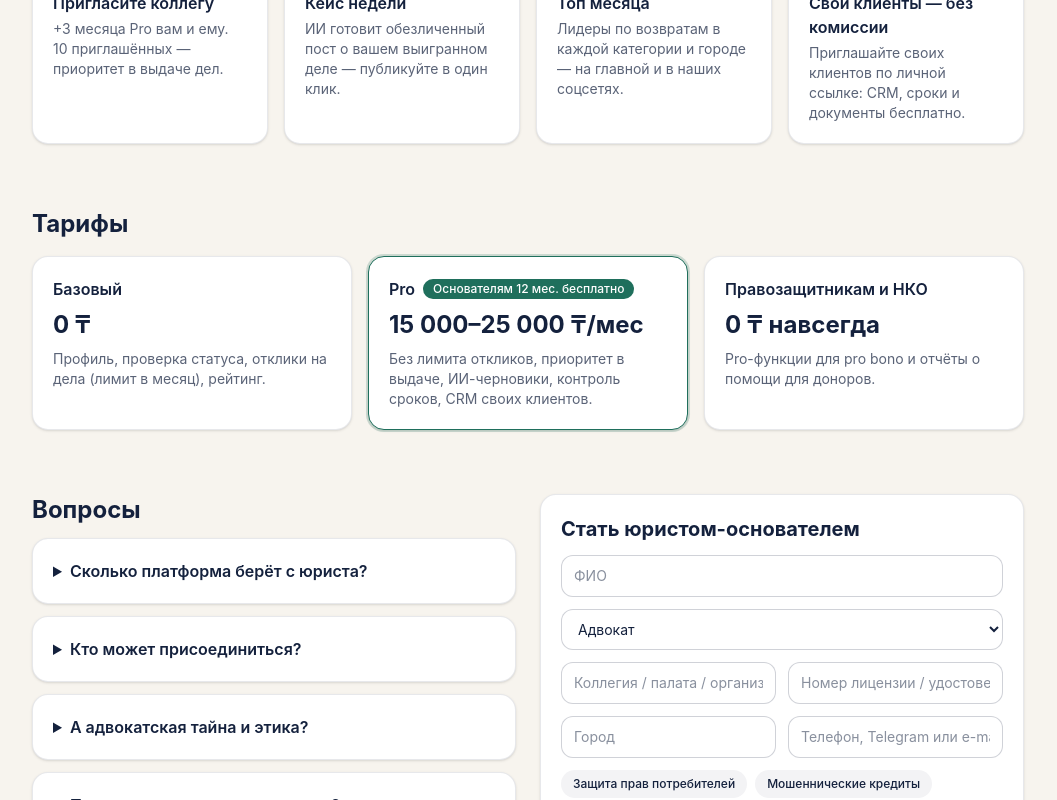
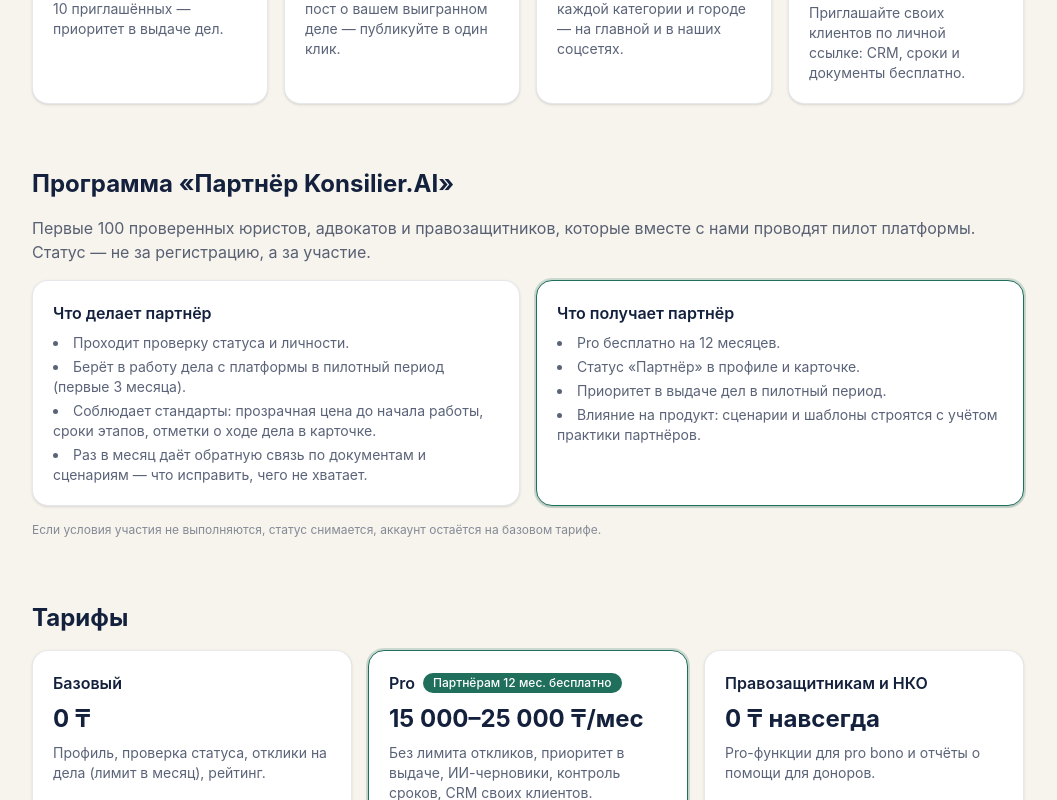
Before and after one commit to gigrosscom/legal-autopilot, a Next.js app in the folder apps/web/: page /for-lawyers in a window 1280 px wide. Shown: the part 2000-2800 px from the top of the page, without its empty margins (112-1169 px from the left). Built offline with nearby package versions, Linux system fonts and the light colour scheme; no server answers.

Commit message:
Rename lawyer 'founders' programme to 'Partner Konsilier.AI' and spell out partner obligations and benefits
Co-Authored-By: Claude Opus 5.5 <noreply@anthropic.com>
Claude-Session: https://claude.ai/code/session_01Ra4Tt5pojTbvsBrRqGnk8y

```diff
--- a/apps/web/app/for-lawyers/page.tsx
+++ b/apps/web/app/for-lawyers/page.tsx
@@ -34,7 +34,7 @@ const BENEFITS = [
 const FAQ = [
   {
     q: "Сколько платформа берёт с юриста?",
-    a: "С гонорара — 0%. Базовый тариф бесплатный. Pro (без лимита откликов, приоритет, ИИ-инструменты, CRM) — " + PRO_PRICE + ". Для программы «Основатели» Pro бесплатно 12 месяцев.",
+    a: "С гонорара — 0%. Базовый тариф бесплатный. Pro (без лимита откликов, приоритет, ИИ-инструменты, CRM) — " + PRO_PRICE + ". Для участников программы «Партнёр Konsilier.AI» Pro бесплатно 12 месяцев.",
   },
   {
     q: "Кто может присоединиться?",
@@ -117,7 +117,7 @@ function ShareCard({ name, demo }: { name: string; demo: boolean }) {
   return (
     <div className="mx-auto w-full max-w-sm rounded-3xl bg-gradient-to-br from-[#1f6f5c] to-[#14213d] p-5 text-white shadow-lg">
       <div className="text-xs uppercase tracking-widest opacity-70">
-        Konsilier.AI · {demo ? "пример карточки" : "юрист-основатель"}
+        Konsilier.AI · {demo ? "пример карточки" : "партнёр платформы"}
       </div>
       <div className="mt-3 text-xl font-bold">{demo ? "Айгерим Н." : name}</div>
       <div className="text-sm opacity-80">Защита прав потребителей · Алматы</div>
@@ -134,7 +134,7 @@ function ShareCard({ name, demo }: { name: string; demo: boolean }) {
         </div>
       ) : (
         <div className="mt-4 text-sm opacity-90">
-          ⭐ Основатель платформы. Рейтинг по доказанным результатам появится после первых завершённых дел.
+          ⭐ Партнёр Konsilier.AI. Рейтинг по доказанным результатам появится после первых завершённых дел.
         </div>
       )}
       <div className="mt-4 rounded-xl bg-white/10 p-2 text-center text-xs">konsilier.com · запись к юристу</div>
@@ -157,7 +157,7 @@ function ApplyForm() {
     () => (done && typeof window !== "undefined" ? `${window.location.origin}/for-lawyers?ref=${done.referral_code}` : ""),
     [done],
   );
-  const shareText = `Присоединяюсь к Konsilier.AI — платформе, где юристы получают готовые дела с досье, 0% комиссии с гонорара и оплату по этапам. Программа «Основатели»: Pro бесплатно 12 месяцев. `;
+  const shareText = `Присоединяюсь к Konsilier.AI — платформе, где юристы получают готовые дела с досье, 0% комиссии с гонорара и оплату по этапам. Программа «Партнёр Konsilier.AI»: Pro бесплатно 12 месяцев. `;
 
   async function submit(e: React.FormEvent) {
     e.preventDefault();
@@ -211,7 +211,7 @@ function ApplyForm() {
 
   return (
     <form onSubmit={submit} className="card space-y-3">
-      <h3 className="text-xl font-bold">Стать юристом-основателем</h3>
+      <h3 className="text-xl font-bold">Стать партнёром Konsilier.AI</h3>
       {ref && <p className="chip bg-brand/10 text-brand">Вас пригласил коллега · +3 месяца Pro</p>}
       <input className="input" required minLength={3} placeholder="ФИО" value={form.full_name} onChange={set("full_name")} />
       <select className="input" value={form.kind} onChange={set("kind")}>
@@ -261,10 +261,10 @@ export default function ForLawyers() {
             выигранных делах. 0% с вашего гонорара.
           </p>
           <div className="flex flex-wrap gap-3">
-            <a href="#apply" className="btn-primary px-6 py-3 text-base">Стать основателем — бесплатно</a>
+            <a href="#apply" className="btn-primary px-6 py-3 text-base">Стать партнёром — бесплатно</a>
             <a href="/lawyers" className="btn-ghost px-6 py-3 text-base">Как выглядит рейтинг</a>
           </div>
-          <p className="text-sm text-ink/60">Первые 100 юристов — Pro бесплатно на 12 месяцев и значок «Основатель».</p>
+          <p className="text-sm text-ink/60">Первые 100 юристов — Pro бесплатно на 12 месяцев и статус «Партнёр» — при участии в пилоте.</p>
         </div>
         <DossierPreview />
       </section>
@@ -331,6 +331,36 @@ export default function ForLawyers() {
         </div>
       </section>
 
+      {/* PARTNER PROGRAMME */}
+      <section className="space-y-4">
+        <h2 className="text-2xl font-bold">Программа «Партнёр Konsilier.AI»</h2>
+        <p className="text-ink/70">
+          Первые 100 проверенных юристов, адвокатов и правозащитников, которые вместе с нами проводят пилот платформы.
+          Статус — не за регистрацию, а за участие.
+        </p>
+        <div className="grid gap-4 md:grid-cols-2">
+          <div className="card space-y-2">
+            <h3 className="font-semibold">Что делает партнёр</h3>
+            <ul className="list-inside list-disc space-y-1 text-sm text-ink/70">
+              <li>Проходит проверку статуса и личности.</li>
+              <li>Берёт в работу дела с платформы в пилотный период (первые 3 месяца).</li>
+              <li>Соблюдает стандарты: прозрачная цена до начала работы, сроки этапов, отметки о ходе дела в карточке.</li>
+              <li>Раз в месяц даёт обратную связь по документам и сценариям — что исправить, чего не хватает.</li>
+            </ul>
+          </div>
+          <div className="card space-y-2 border-brand ring-2 ring-brand/20">
+            <h3 className="font-semibold">Что получает партнёр</h3>
+            <ul className="list-inside list-disc space-y-1 text-sm text-ink/70">
+              <li>Pro бесплатно на 12 месяцев.</li>
+              <li>Статус «Партнёр» в профиле и карточке.</li>
+              <li>Приоритет в выдаче дел в пилотный период.</li>
+              <li>Влияние на продукт: сценарии и шаблоны строятся с учётом практики партнёров.</li>
+            </ul>
+          </div>
+        </div>
+        <p className="text-xs text-ink/50">Если условия участия не выполняются, статус снимается, аккаунт остаётся на базовом тарифе.</p>
+      </section>
+
       {/* PRICING */}
       <section className="space-y-4">
         <h2 className="text-2xl font-bold">Тарифы</h2>
@@ -343,7 +373,7 @@ export default function ForLawyers() {
           <div className="card space-y-2 border-brand ring-2 ring-brand/20">
             <div className="flex items-center gap-2">
               <h3 className="font-semibold">Pro</h3>
-              <span className="chip bg-brand text-white">Основателям 12 мес. бесплатно</span>
+              <span className="chip bg-brand text-white">Партнёрам 12 мес. бесплатно</span>
             </div>
             <div className="text-2xl font-bold">{PRO_PRICE}</div>
             <p className="text-sm text-ink/70">Без лимита откликов, приоритет в выдаче, ИИ-черновики, контроль сроков, CRM своих клиентов.</p>
```
Also changed, not shown: 1 other file (tests, documents, lock files or other folders).
